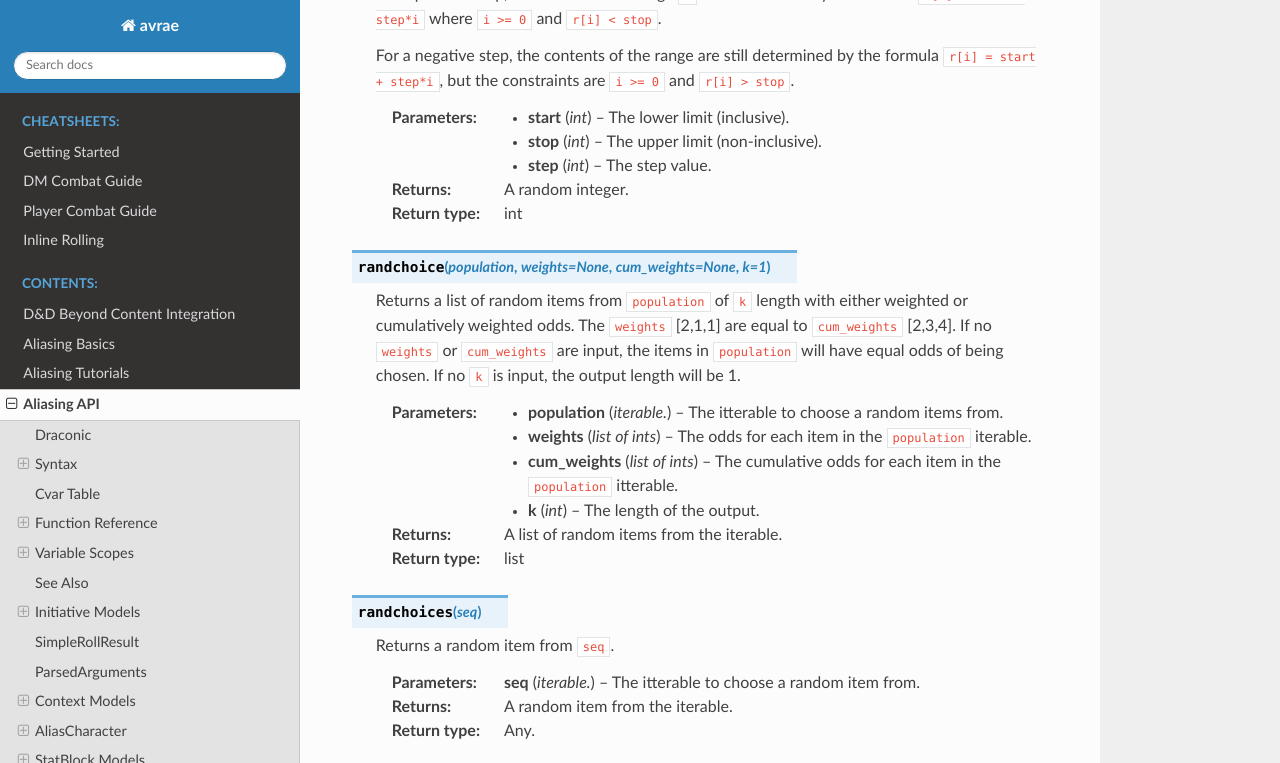
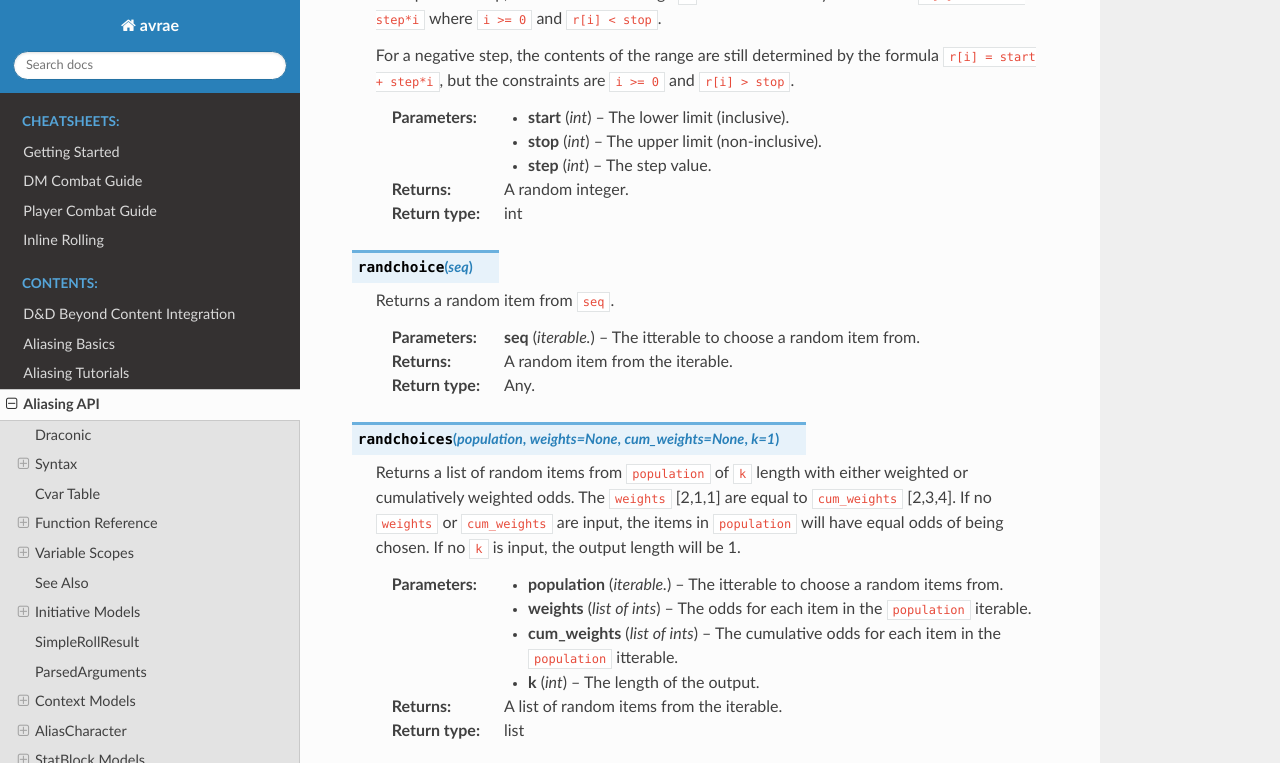
Before and after one commit to avrae/avrae, a Sphinx documentation site: the page built from docs/aliasing/api.rst, in a window 1280 px wide and 900 px high, scrolled down 11476 px, cut to the strip 0-763 px from the top of the window. Built offline with Sphinx 7.4.7 and the Read the Docs theme 2.0.0, drawn with Linux system fonts in a browser that asks for light colours; part of the change alters nothing that is shown.

```diff
--- a/docs/aliasing/api.rst
+++ b/docs/aliasing/api.rst
@@ -466,7 +466,16 @@ Draconic Functions
     :return: A random integer.
     :rtype: int
 
-.. function:: randchoice(population, weights=None, cum_weights=None, k=1)
+.. function:: randchoice(seq)
+
+    Returns a random item from ``seq``.
+
+    :param seq: The itterable to choose a random item from.
+    :type seq: iterable.
+    :return: A random item from the iterable.
+    :rtype: Any.
+
+.. function:: randchoices(population, weights=None, cum_weights=None, k=1)
 
     Returns a list of random items from ``population`` of ``k`` length with either weighted or cumulatively weighted odds.
     The ``weights`` [2,1,1] are equal to ``cum_weights`` [2,3,4].
@@ -483,15 +492,6 @@ Draconic Functions
     :type k: int
     :return: A list of random items from the iterable.
     :rtype: list
-
-.. function:: randchoices(seq)
-
-    Returns a random item from ``seq``.
-
-    :param seq: The itterable to choose a random item from.
-    :type seq: iterable.
-    :return: A random item from the iterable.
-    :rtype: Any.
 
 .. autofunction:: aliasing.api.functions.roll
 
```
